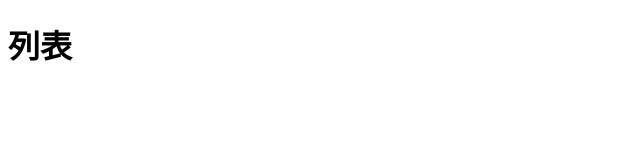
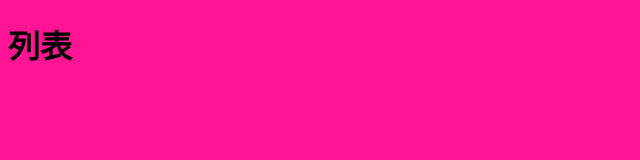
Before and after one commit to jiabayou/site02, a plain HTML site: page list.html in a window 1280 px wide. Shown: the whole page, without its empty margins (0-640 px from the left). Drawn offline with Linux system fonts and the light colour scheme.

Commit message:
“第二次提交项目代码

```diff
--- a/list.html
+++ b/list.html
@@ -3,6 +3,11 @@
 <head>
 	<meta charset="UTF-8">
 	<title>list.html</title>
+	<style>
+		body {
+			background-color: deeppink;
+		}
+	</style>
 </head>
 <body>
 	<h1>列表</h1>
```
Also changed, not shown: index.html (+5 -0 lines), 1 other file.
